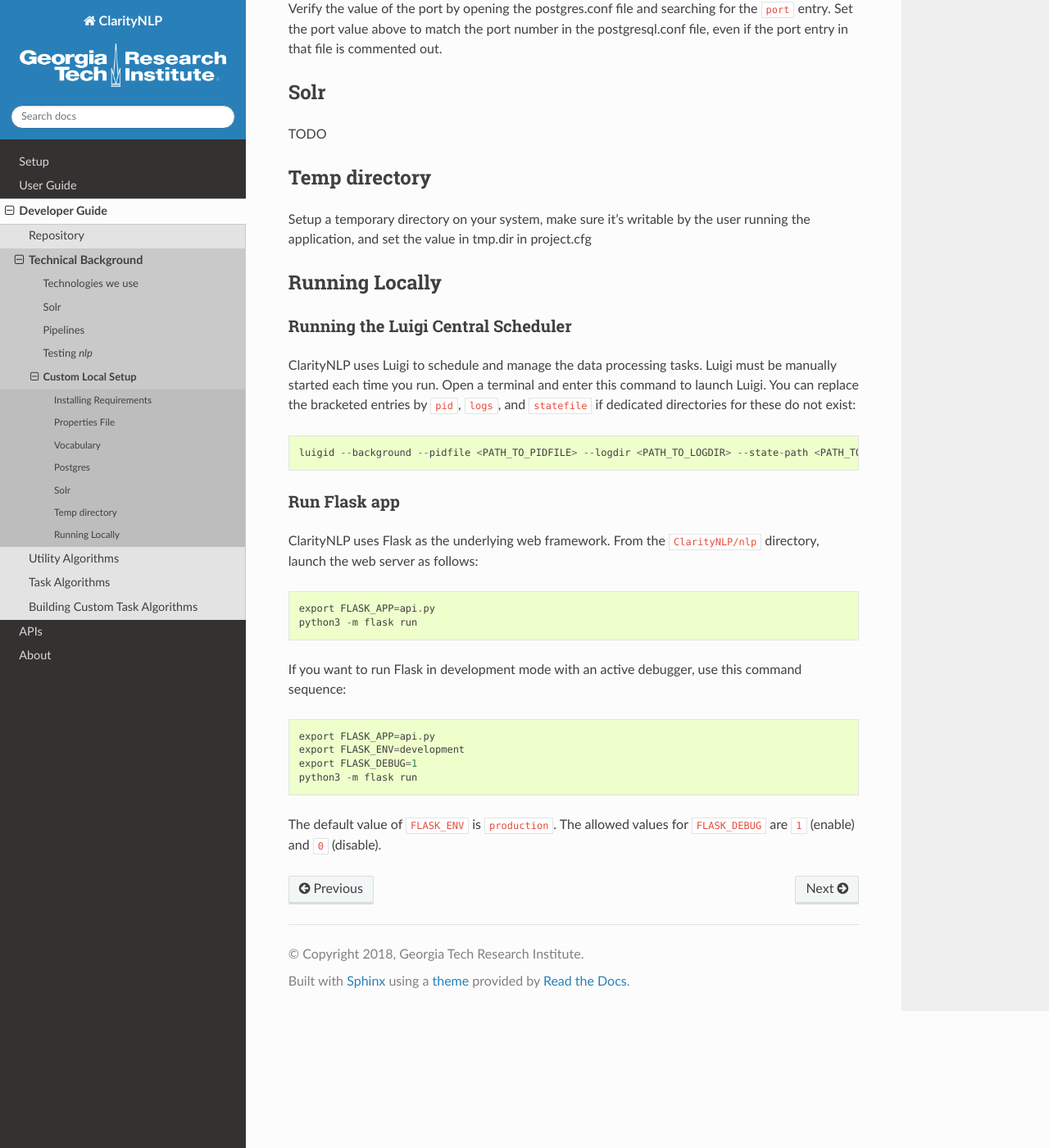
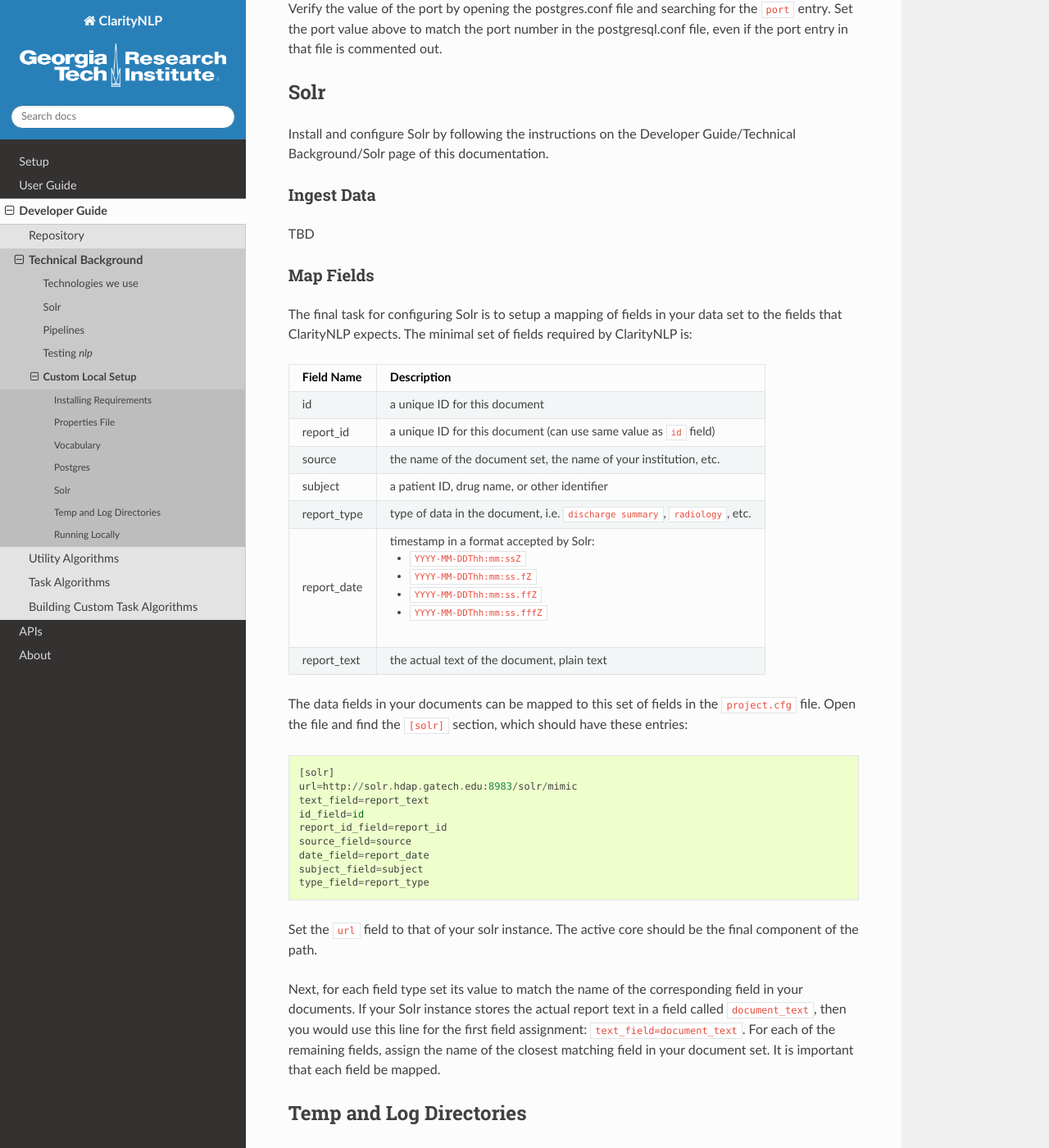
Before and after one commit to ClarityNLP/ClarityNLP, a Sphinx documentation site: the page built from docs/developer_guide/local-nlp-setup.rst, in a window 1280 px wide and 1400 px high, scrolled down 3496 px. Shown: the whole window at 82% size. Built offline with Sphinx 7.4.7 and the Read the Docs theme 2.0.0, drawn with Linux system fonts in a browser that asks for light colours; pages that are not in the unit, such as notebooks, are missing from menus; some of the changed text lies outside the part shown.

Commit message:
added more documentation for running locally

```diff
--- a/docs/developer_guide/local-nlp-setup.rst
+++ b/docs/developer_guide/local-nlp-setup.rst
@@ -167,12 +167,83 @@
 
 Solr
 ----
-TODO
+Install and configure Solr by following the instructions on the
+Developer Guide/Technical Background/Solr page of this documentation.
+
+Ingest Data
+^^^^^^^^^^^
+TBD
+
+Map Fields
+^^^^^^^^^^
+The final task for configuring Solr is to setup a mapping of fields in your
+data set to the fields that ClarityNLP expects. The minimal set of fields
+required by ClarityNLP is:
+
++-------------+--------------------------------------------------------------------+
+| Field Name  | Description                                                        |
++=============+====================================================================+
+| id          | a unique ID for this document                                      |
++-------------+--------------------------------------------------------------------+
+| report_id   | a unique ID for this document (can use same value as ``id`` field) |
++-------------+--------------------------------------------------------------------+
+| source      | the name of the document set, the name of your institution, etc.   |
++-------------+--------------------------------------------------------------------+
+| subject     | a patient ID, drug name, or other identifier                       |
++-------------+--------------------------------------------------------------------+
+| report_type | type of data in the document, i.e. ``discharge summary``,          |
+|             | ``radiology``, etc.                                                |
++-------------+--------------------------------------------------------------------+
+| report_date | timestamp in a format accepted by Solr:                            |
+|             |                                                                    |
+|             | - ``YYYY-MM-DDThh:mm:ssZ``                                         |
+|             | - ``YYYY-MM-DDThh:mm:ss.fZ``                                       |
+|             | - ``YYYY-MM-DDThh:mm:ss.ffZ``                                      |
+|             | - ``YYYY-MM-DDThh:mm:ss.fffZ``                                     |
++-------------+--------------------------------------------------------------------+
+| report_text | the actual text of the document, plain text                        |
++-------------+--------------------------------------------------------------------+
+
+The data fields in your documents can be mapped to this set of fields in the
+``project.cfg`` file. Open the file and find the ``[solr]`` section, which
+should have these entries:
+::
+   [solr]
+   url=http://solr.hdap.gatech.edu:8983/solr/mimic
+   text_field=report_text
+   id_field=id
+   report_id_field=report_id
+   source_field=source
+   date_field=report_date
+   subject_field=subject
+   type_field=report_type
+
+Set the ``url`` field to that of your solr instance. The active core should be
+the final component of the path.
+
+Next, for each field type set its value to match the name of the corresponding
+field in your documents. If your Solr instance stores the actual report text
+in a field called ``document_text``, then you would use this line for the
+first field assignment: ``text_field=document_text``.  For each of the
+remaining fields, assign the name of the closest matching field in your
+document set. It is important that each field be mapped.
 
 
-Temp directory
---------------
-Setup a temporary directory on your system, make sure it's writable by the user running the application, and set the value in tmp.dir in project.cfg
+Temp and Log Directories
+------------------------
+Setup a temporary directory on your system, make sure that it is writable by
+the user running ClarityNLP, and set the value in the ``[tmp]`` and ``[log]``
+sections of the ``project.cfg`` file. For instance, if you want the tmp dir
+to be ``/tmp``, you would set the values in ``project.cfg`` to be:
+::
+   [tmp]
+   dir=/tmp
+
+   [log]
+   dir=/tmp
+
+You can also use different locations for the temp and log directories if you
+want.
 
 Running Locally
 ---------------
@@ -181,11 +252,57 @@
 ^^^^^^^^^^^^^^^^^^^^^^^^^^^^^^^^^^^
 
 ClarityNLP uses Luigi to schedule and manage the data processing tasks. Luigi
-must be manually started each time you run. Open a terminal and enter this
-command to launch Luigi. You can replace the bracketed entries by ``pid``,
-``logs``, and ``statefile`` if dedicated directories for these do not exist:
+must be manually started each time you run.
+
+To configure Luigi, open the ``project.cfg`` file and find the ``[luigi]``
+section. Set the values as follows:
+::
+   [luigi]
+   home=/path/to/luigi
+   scheduler=http://localhost:8082
+   workers=1
+   url=http://localhost:8082
+
+Make sure that the ``home`` entry is set to the location of the luigi binary on
+your system. On a Linux or Mac system, you can find this path by running
+``which luigi``.
+
+Next, open a terminal and enter this command to launch Luigi. You can replace
+the bracketed entries by ``pid``, ``logs``, and ``statefile`` if dedicated
+directories for these do not exist:
 ::
    luigid --background --pidfile <PATH_TO_PIDFILE> --logdir <PATH_TO_LOGDIR> --state-path <PATH_TO_STATEFILE>
+
+Running MongoDB
+^^^^^^^^^^^^^^^
+
+If you run MongoDB locally, start the ``mongod`` server by supplying the path
+to your local config file as follows:
+::
+   mongod --config /path/to/mongod.conf
+
+If you do not use a custom config file, omit the ``config`` argument.
+
+Verify that the mongo server is running by typing ``mongo`` into a terminal to
+start the mongo client. It should connect to the database and prompt for input.
+Exit the client by typing ``quit()`` in the terminal.
+
+Runnning Postgres
+^^^^^^^^^^^^^^^^^
+
+If your Postgres server is not already running, start it using the ``pg_ctl``
+command above. Verify that your server is available by running ``pg_isready``.
+It should report ``accepting connections``.
+
+Ping Solr
+^^^^^^^^^
+
+Verify that you can communicate with your Solr instance by pinging it. Open a
+Web browser and visit the URL formed by appending ``/admin/ping`` to your Solr
+URL. For instance, using the example URL above, the ping URL would be:
+``http://solr.hdap.gatech.edu:8983/solr/mimic/admin/ping``. The Web browser
+should display a status of ``OK`` if it is connected. If you get an HTTP 404
+error, then recheck your URL.
 
 
 Run Flask app
@@ -207,3 +324,11 @@
 
 The default value of ``FLASK_ENV`` is ``production``. The allowed values
 for ``FLASK_DEBUG`` are ``1`` (enable) and ``0`` (disable).
+
+The web server prints startup information to the screen as it initializes.
+When initialization is complete you should see output similar to this:
+::
+   * Serving Flask app "nlp.api"
+   * Running on http://127.0.0.1:5000/ (Press CTRL+C to quit)
+
+At this point ClarityNLP is fully initialized and waiting for commands.
```
Also changed, not shown: 1 other file.
